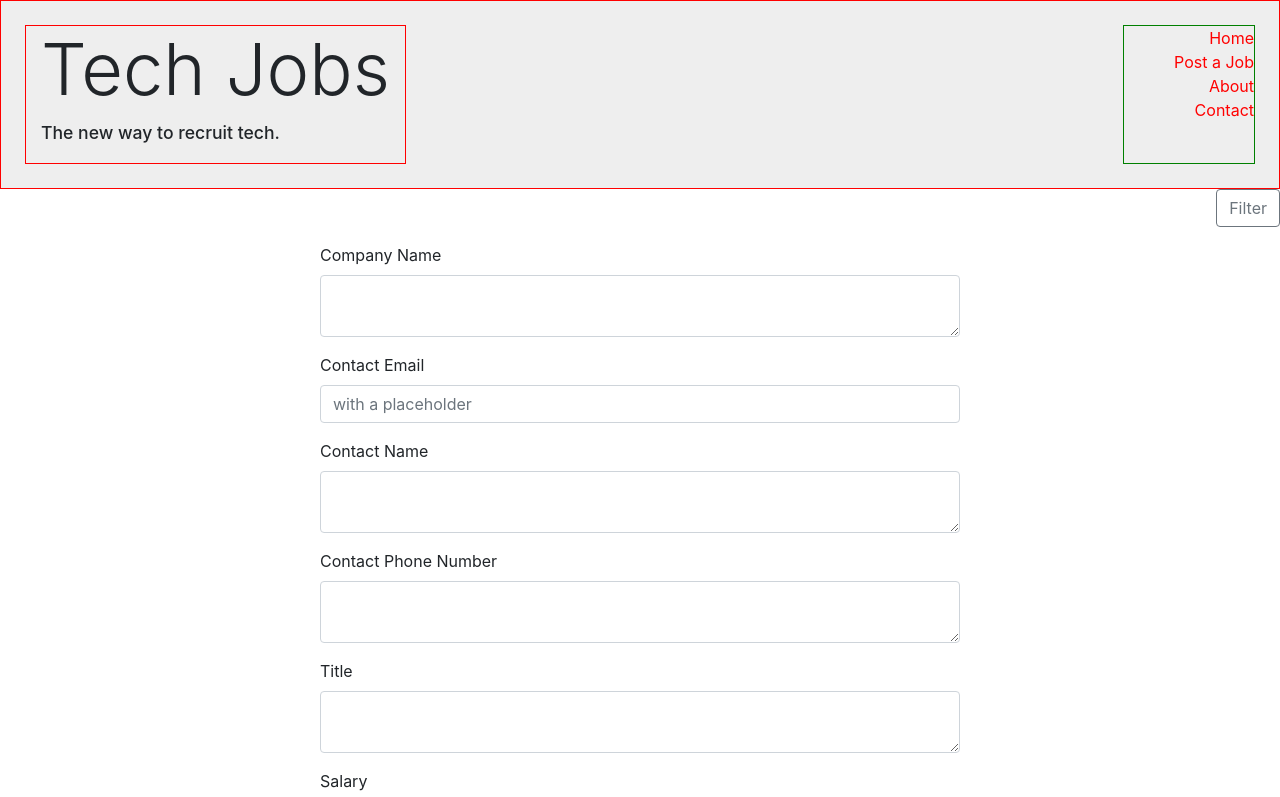
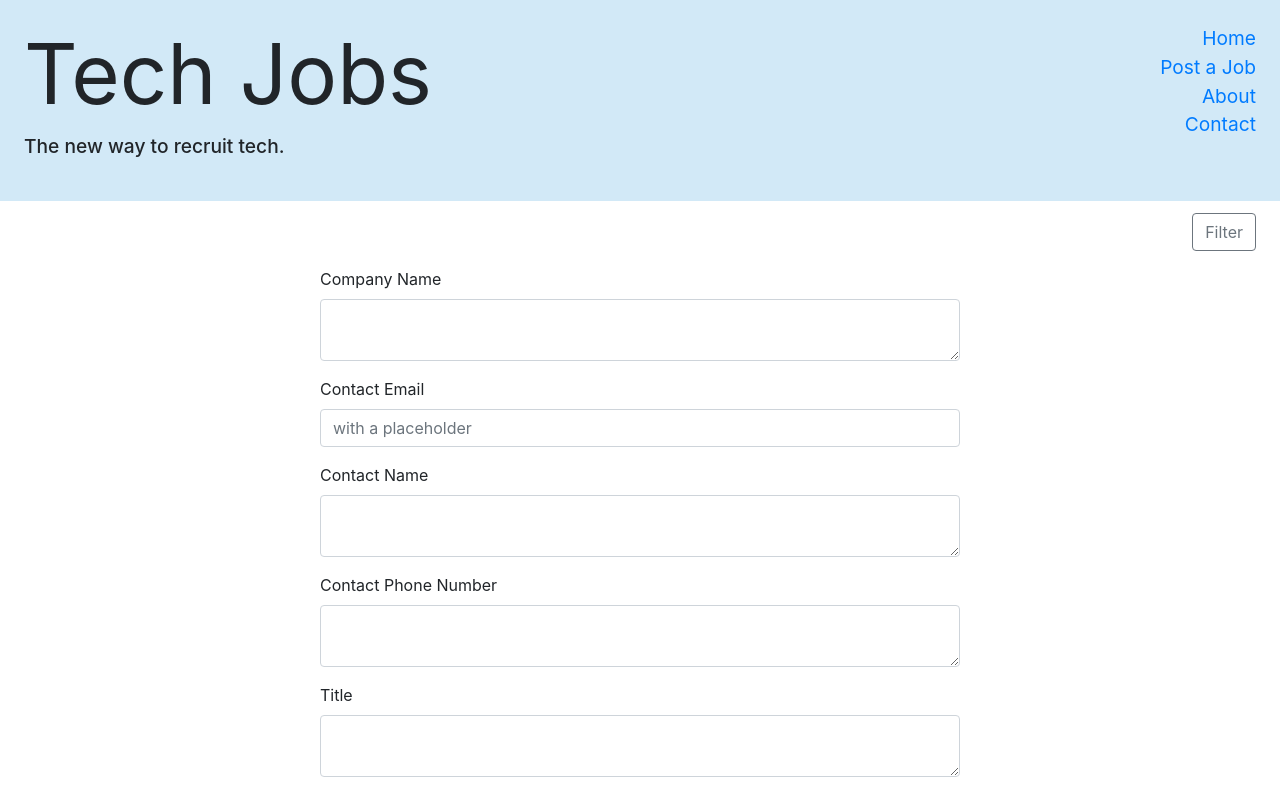
Before and after one commit to fraser182/RecruitmentApp, a React (Create React App) app in the folder recruitment_app/front_end/recruitment_viewer/: page /jobs/new in a window 1280 px wide. Shown: the top 797 px of the page. Built offline with nearby package versions, Linux system fonts and the light colour scheme; no server answers.

Commit message:
job container and header adjusted

```diff
--- a/recruitment_app/front_end/recruitment_viewer/src/containers/Header/HeaderContainer.js
+++ b/recruitment_app/front_end/recruitment_viewer/src/containers/Header/HeaderContainer.js
@@ -1,6 +1,6 @@
 import React from 'react';
 import '../../css/HeaderContainer.css';
-import { Container } from 'reactstrap';
+// import { Container } from 'reactstrap';
 import { Link } from 'react-router-dom';
 // import About from '../../components/about.js';
 
@@ -9,14 +9,12 @@ const HeaderContainer = (props) => {
   return (
       <div className="header-container">
         <div className="header-left-techjobs">
-        <Container fluid>
-          <h1 className="display-3">Tech Jobs</h1>
+
+          <h1 className="logo">Tech Jobs</h1>
           <p>The new way to recruit tech.</p>
-        </Container>
+
         </div>
           <div className="header-right">
-            <div className="text-right">
-
               <ul>
                 <li className="navLink">
                   <Link to='/'>Home</Link>
@@ -32,10 +30,9 @@ const HeaderContainer = (props) => {
                   <Link to="#">Contact</Link>
                 </li>
               </ul>
-
             </div>
           </div>
-        </div>
+
   )
 }
 
--- a/recruitment_app/front_end/recruitment_viewer/src/css/FilterContainer.css
+++ b/recruitment_app/front_end/recruitment_viewer/src/css/FilterContainer.css
@@ -1,3 +1,11 @@
+.filter-container{
+  padding-top: 1%;
+  /* border: 1px solid green; */
+
+}
+
 div.text-right {
-  padding-left: 10px;
+  padding-right: 1.5rem;
+  /* border: 1px solid orange; */
+
 }
--- a/recruitment_app/front_end/recruitment_viewer/src/css/HeaderContainer.css
+++ b/recruitment_app/front_end/recruitment_viewer/src/css/HeaderContainer.css
@@ -2,13 +2,13 @@
   display: flex;
   flex-direction: row;
   justify-content: space-between;
-  background-color: #eee;
+  background-color: #D2E9F7;
   padding: 1.5rem;
-  border: 1px solid red;
+  /* border: 1px solid red; */
 }
 
 .header-left-techjobs{
-  border: 1px solid red;
+  /* border: 1px solid red; */
 }
 
 .active {
@@ -16,30 +16,36 @@
   text-decoration: none;
 }
 
+
+
 ul {
   list-style-type: none;
+
 
 }
 
 li {
+  color: red;
 
-  list-style-type: none;
 
 }
 
 .logo {
-  font-size: 5em;
-  border: 1px solid green;
+  font-size: 5.2em;
+  font-weight: 400;
+  /* border: 1px solid green; */
 }
 
 p {
-  font-size: 1.1em;
+  font-size: 1.2em;
   font-weight: 500;
   /* border: 1px solid green; */
 }
 
 .header-right{
-  border: 1px solid green;
+  /* border: 1px solid green; */
+  text-align: right;
+
 }
 
 .link {
@@ -50,28 +56,27 @@ p {
 a {
 
   text-decoration: none;
+  font-size: 1.2em;
 }
 
-.navLink{
-  color: pink;
-}
+
 /* unvisited link */
-a:link {
-  color: red;
-}
+/* a:link {
+  color: #007bff;
+} */
 
 /* visited link */
-a:visited {
-  color: black;
-}
+/* a:visited {
+  color: #007bff;
+} */
 
 /* mouse over link */
-a:hover {
+/* a:hover {
   text-decoration: none;
   color: hotpink;
-}
+} */
 
 /* selected link */
-a:active {
+/* a:active {
   color: red;
-}
+} */
--- a/recruitment_app/front_end/recruitment_viewer/src/css/Jobs/Job.css
+++ b/recruitment_app/front_end/recruitment_viewer/src/css/Jobs/Job.css
@@ -3,7 +3,7 @@
   /* border: 1px solid #727C7F; */
   font-family: 'Noto Sans', sans-serif;
 
-  border: 2px solid red;
+  /* border: 2px solid red; */
   padding: 1.5em;
 }
 
@@ -18,71 +18,71 @@
 font-size: 1.1em;
 }
 
-.job:nth-child(4n+1) {
+.job:nth-child(5n+1) {
   background: #3C657F;
-  border: 1px solid #3C657F;
+
   color: white;
 
 }
 
-.job:nth-of-type(4n+2) {
+.job:nth-of-type(5n+2) {
   background: #78CBFF;
-  border: 1px solid #78CBFF;
+
 }
 
-.job:nth-of-type(4n+3) {
+.job:nth-of-type(5n+3) {
   background: #D1F8FF;
-  border: 1px solid #D1F8FF;
+
 }
 
 
-.job:nth-of-type(4n+4) {
+.job:nth-of-type(5n+4) {
   background: #2E5B81;
-  border: 1px solid #2E5B81;
+
   color: white;
 }
 
-.job:nth-of-type(4n+5) {
+.job:nth-of-type(5n+5) {
   background: #6096CC;
-  border: 1px solid #6096CC;
+
 }
 
 .job-upper{
   display: flex;
-  border: 1px solid red;
+  /* border: 1px solid red; */
 }
 
 .job-upper-left{
-  border: 1px solid black;
+  /* border: 1px solid black; */
   width: 30%;
 }
 
 .job-upper-middle{
-  border: 1px solid green;
+  /* border: 1px solid green; */
   width: 50%;
 }
 
 .job-upper-right{
-    border: 1px solid green;
+    /* border: 1px solid green; */
     width: 20%;
 }
 
 .job-lower{
-  border: 1px solid green;
+  /* border: 1px solid green; */
   display: flex;
   padding-top: 1em;
 
 }
 
 .job-lower-left{
-  border: 1px solid green;
+  /* border: 1px solid green; */
   width: 30%;
   overflow-wrap: break-word;
   padding-right: 1em;
 }
 
 .job-lower-right{
-  border: 1px solid green;
+  /* border: 1px solid green; */
   width: 50%;
   padding-right: 1em;
 
--- a/recruitment_app/front_end/recruitment_viewer/src/css/Jobs/JobList.css
+++ b/recruitment_app/front_end/recruitment_viewer/src/css/Jobs/JobList.css
@@ -1,4 +1,4 @@
 .jobs-container{
   color: white;
-  border: 2px solid red;
+  /* border: 2px solid red; */
 }
```
